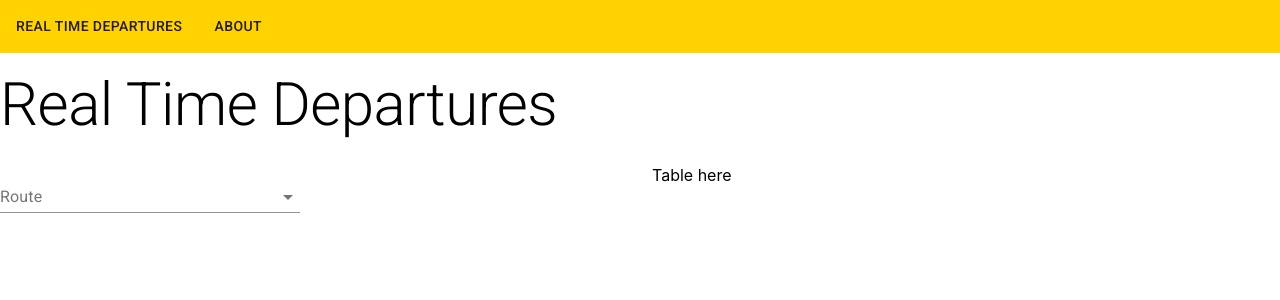
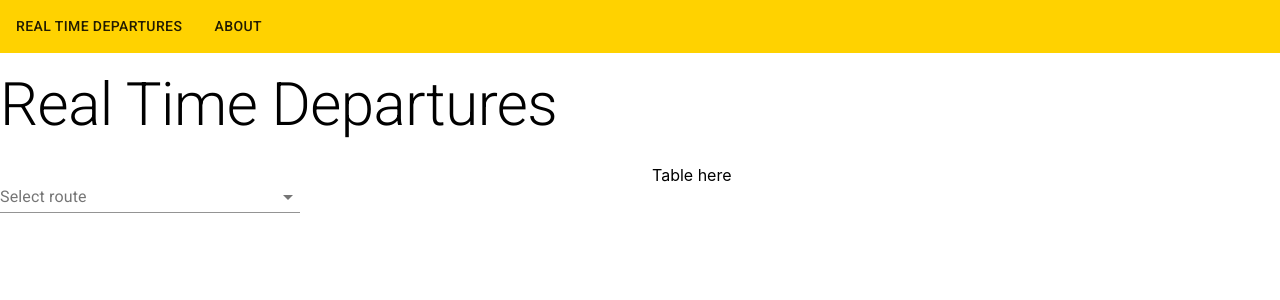
Before and after one commit to non-carbondated/nextrip-app, a React (Create React App) app: page / in a window 1280 px wide. Shown: the top 300 px of the page. Built offline with nearby package versions, Linux system fonts and the light colour scheme; no server answers.

Commit message:
feat(RealTimeDepartures): integrate stops data

```diff
--- a/src/components/RealTimeDepartures/RealTimeDepartures.js
+++ b/src/components/RealTimeDepartures/RealTimeDepartures.js
@@ -49,6 +49,10 @@ const RealTimeDepartures = ({
     onDirectionChange(newValue)
   }
 
+  const handleStopChange = (event, newValue) => {
+    onStopChange(newValue)
+  }
+
   return (
     <Grid
       container
@@ -66,7 +70,7 @@ const RealTimeDepartures = ({
           options={routes}
           getOptionLabel={(option) => option.label}
           style={{ width: 300 }}
-          renderInput={(params) => <TextField {...params} label="Route" />}
+          renderInput={(params) => <TextField {...params} label="Select route" />}
           onChange={handleRouteChange}
           disableClearable
         />
@@ -75,11 +79,22 @@ const RealTimeDepartures = ({
             id="direction"
             options={directions}
             getOptionLabel={(option) => option.label}
-            // getOptionSelected={(option, value) => option.id === value.id}
             style={{ width: 300 }}
-            renderInput={(params) => <TextField {...params} label="Direction" />}
+            renderInput={(params) => <TextField {...params} label="Select direction" />}
             value={selectedDirection}
             onChange={handleDirectionChange}
+            disableClearable
+          />
+        )}
+        {selectedDirection && (
+          <Autocomplete
+            id="stop"
+            options={stops}
+            getOptionLabel={(option) => option.label}
+            style={{ width: 300 }}
+            renderInput={(params) => <TextField {...params} label="Select stop" />}
+            value={selectedStop}
+            onChange={handleStopChange}
             disableClearable
           />
         )}
--- a/src/components/RealTimeDepartures/index.js
+++ b/src/components/RealTimeDepartures/index.js
@@ -1,17 +1,19 @@
 import { useState } from 'react'
 import { useQuery } from 'react-query'
-import { getActiveRoutes, getDirections } from './RealTimeDepartures.api'
+import { getActiveRoutes, getDirections, getStops } from './RealTimeDepartures.api'
 import RealTimeDeparturesUI from './RealTimeDepartures'
 
 const RealTimeDepartures = () => {
   const [selectedRoute, setSelectedRoute] = useState(null)
   const [selectedDirection, setSelectedDirection] = useState(null)
+  const [selectedStop, setSelectedStop] = useState(null)
 
   const routes = useQuery(
     'routes',
     getActiveRoutes,
     {
-      select: data => data.map(({ route_id, route_label }) => ({ id: route_id, label: route_label }))
+      select: data => data.map(({ route_id, route_label }) => ({ id: route_id, label: route_label })),
+      initialData: () => []
     }
   )
 
@@ -19,27 +21,40 @@ const RealTimeDepartures = () => {
     ['directions', selectedRoute],
     () => getDirections(selectedRoute.id),
     {
-      enabled: selectedRoute !== null,
-      select: data => data.map(({ direction_id, direction_name}) => ({ id: direction_id, label: direction_name }))
+      enabled: !!selectedRoute,
+      select: data => data.map(({ direction_id, direction_name}) => ({ id: direction_id, label: direction_name })),
+      initialData: () => []
     }
   )
 
-  const handleRouteChange = id => setSelectedRoute(id)
+  const stops = useQuery(
+    ['stops', selectedRoute, selectedDirection],
+    () => getStops(selectedRoute.id, selectedDirection.id),
+    {
+      enabled: !!selectedRoute && !!selectedDirection,
+      select: data => data.map(({ place_code, description}) => ({ id: place_code, label: description })),
+      initialData: () => []
+    }
+  )
 
-  const handleDirectionChange = id => setSelectedDirection(id)
+  const handleRouteChange = value => setSelectedRoute(value)
+
+  const handleDirectionChange = value => setSelectedDirection(value)
+
+  const handleStopChange = value => setSelectedStop(value)
 
   return (
     <RealTimeDeparturesUI
       selectedRoute={selectedRoute}
       selectedDirection={selectedDirection}
-      selectedStop={null}
-      routes={routes.data || []}
-      directions={directions.data || []}
-      stops={[]}
+      selectedStop={selectedStop}
+      routes={routes.data}
+      directions={directions.data}
+      stops={stops.data}
       realTimeDepartures={[]}
       onRouteChange={handleRouteChange}
       onDirectionChange={handleDirectionChange}
-      onStopChange={() => {}}
+      onStopChange={handleStopChange}
     />
   )
 }
```
